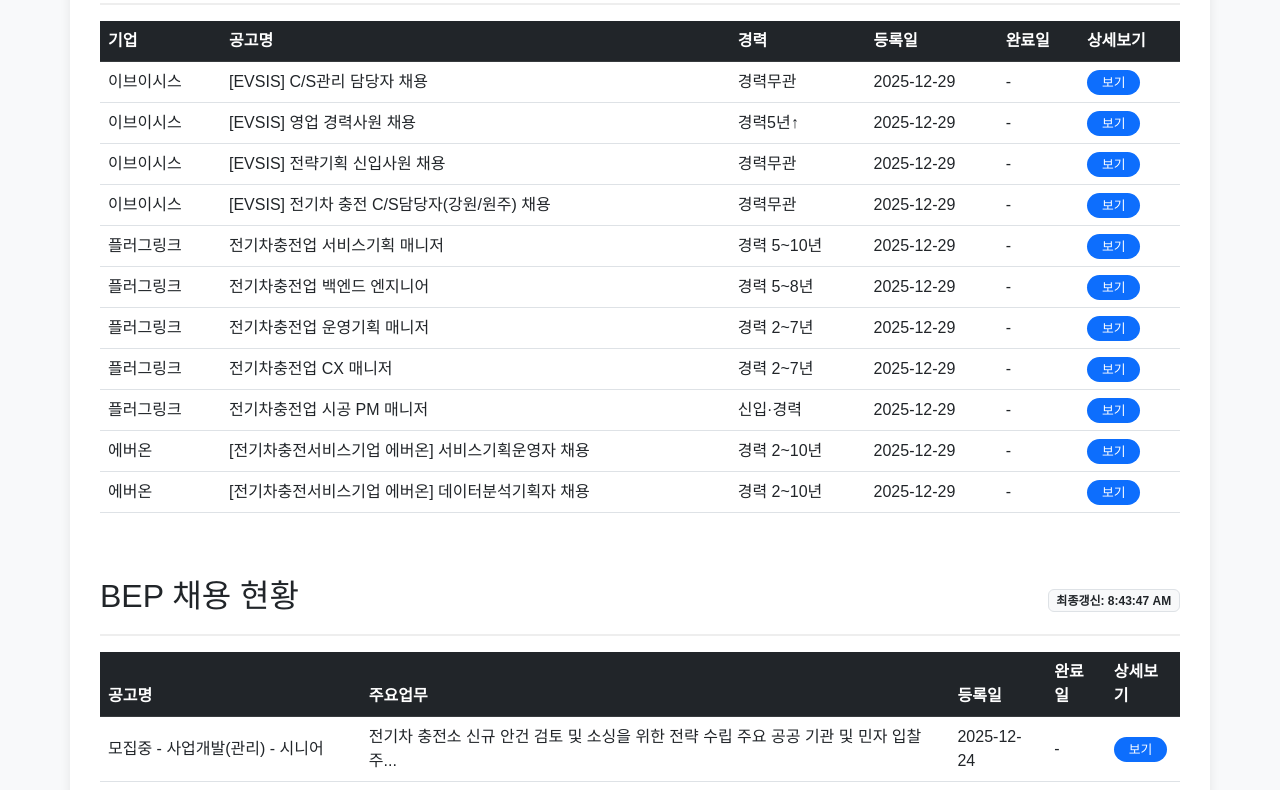
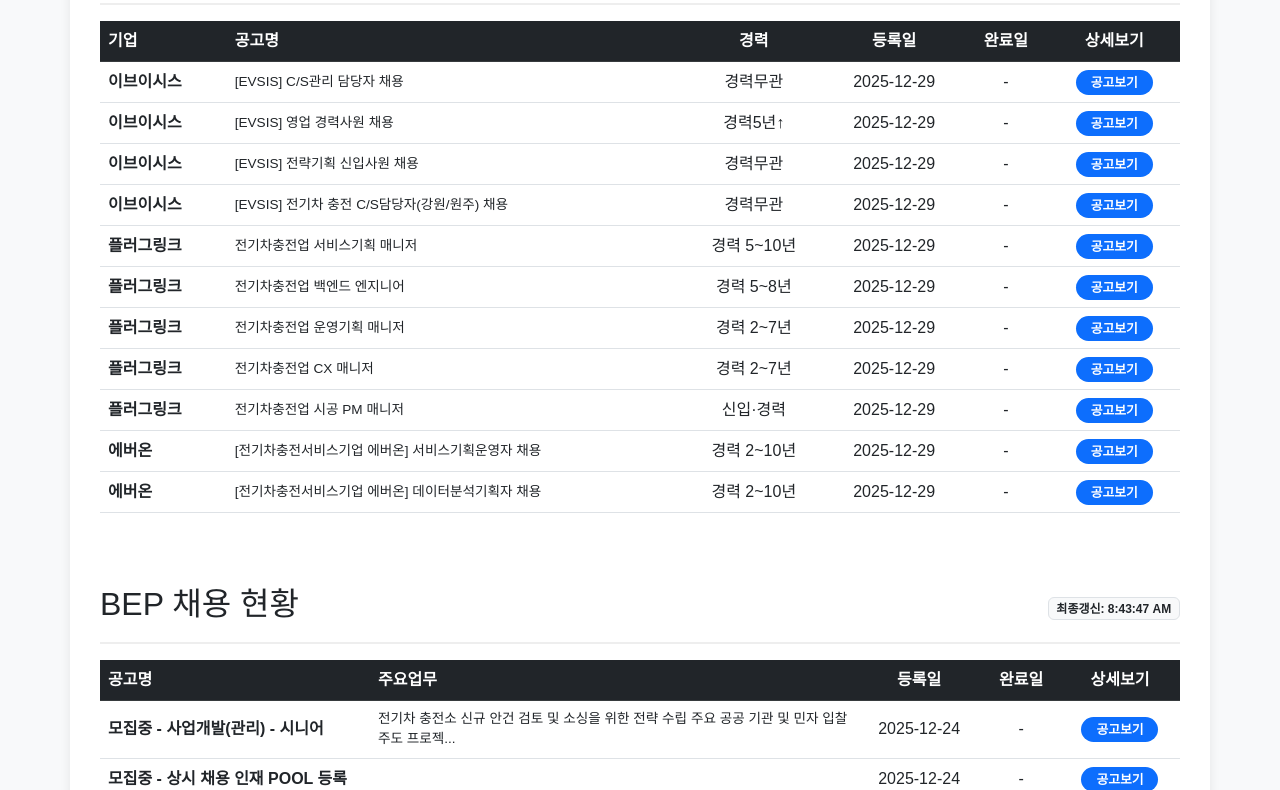
Before and after one commit to ian939/HR-crawler-updated, a plain HTML site: page index.html in a window 1280 px wide. Shown: the part 226-1016 px from the top of the page. Drawn offline with nearby package versions, Linux system fonts and the light colour scheme.

Commit message:
Update index.html

```diff
--- a/index.html
+++ b/index.html
@@ -10,15 +10,28 @@
         body { background-color: #f8f9fa; font-family: 'Pretendard', sans-serif; }
         .container { background: white; padding: 30px; border-radius: 15px; box-shadow: 0 4px 12px rgba(0,0,0,0.08); }
 
-        /* 다운로드 버튼 스타일 */
+        /* 상단 다운로드 섹션 */
         .download-header { background: #e9ecef; padding: 15px; border-radius: 10px; margin-bottom: 25px; display: flex; justify-content: space-between; align-items: center; }
         .btn-download-csv { background-color: #198754; color: white; border: none; border-radius: 8px; padding: 8px 16px; font-weight: 600; cursor: pointer; transition: 0.2s; }
         .btn-download-csv:hover { background-color: #146c43; }
 
+        /* 기업별 음영 색상 (형광 파스텔톤) */
+        .bg-evsis { background-color: rgba(255, 245, 157, 0.4) !important; } /* 노랑 형광 느낌 */
+        .bg-pluglink { background-color: rgba(187, 222, 251, 0.4) !important; } /* 파랑 형광 느낌 */
+        .bg-everon { background-color: rgba(200, 230, 201, 0.4) !important; } /* 초록 형광 느낌 */
+        .bg-default { background-color: rgba(245, 245, 245, 1) !important; }
+
         .header-flex { display: flex; align-items: center; justify-content: space-between; margin-bottom: 1rem; border-bottom: 2px solid #eee; padding-bottom: 10px; }
-        .completed-row { text-decoration: line-through; color: #adb5bd !important; background-color: #fcfcfc; }
-        .btn-link-custom { background-color: #0d6efd; color: white; border-radius: 20px; padding: 5px 15px; text-decoration: none; font-size: 0.8rem; }
-        .section-margin { margin-top: 3rem; }
+
+        /* 완료된 공고 스타일 */
+        .completed-row { text-decoration: line-through !important; color: #adb5bd !important; background-color: #f2f2f2 !important; }
+        .completed-row td { color: #adb5bd !important; border-bottom-color: #eee; }
+        .completed-row .btn-link-custom { background-color: #6c757d; opacity: 0.5; pointer-events: none; }
+
+        .btn-link-custom { background-color: #0d6efd; color: white; border-radius: 20px; padding: 5px 15px; text-decoration: none; font-size: 0.8rem; font-weight: 600; }
+        .job-title { font-weight: 700; color: #2c3e50; }
+        .task-text { font-size: 0.85rem; color: #444; max-width: 450px; line-height: 1.5; }
+        .section-margin { margin-top: 3.5rem; }
     </style>
 </head>
 <body>
@@ -27,8 +40,8 @@
     <div class="download-header">
         <h5 class="mb-0">📥 실시간 데이터 내보내기</h5>
         <div>
-            <button onclick="downloadCSV('saramin')" class="btn-download-csv">경쟁사 데이터 다운로드</button>
-            <button onclick="downloadCSV('bep')" class="btn-download-csv">BEP 데이터 다운로드</button>
+            <button onclick="downloadCSV('saramin')" class="btn-download-csv">경쟁사 CSV 다운로드</button>
+            <button onclick="downloadCSV('bep')" class="btn-download-csv">BEP CSV 다운로드</button>
         </div>
     </div>
 
@@ -37,9 +50,9 @@
         <span class="badge bg-light text-dark border" id="last-update-saramin">확인 중...</span>
     </div>
     <div class="table-responsive">
-        <table class="table table-hover align-middle" id="saramin-table">
+        <table class="table table-hover align-middle">
             <thead class="table-dark">
-                <tr><th>기업</th><th>공고명</th><th>경력</th><th>등록일</th><th>완료일</th><th>상세보기</th></tr>
+                <tr><th>기업</th><th>공고명</th><th class="text-center">경력</th><th class="text-center">등록일</th><th class="text-center">완료일</th><th class="text-center">상세보기</th></tr>
             </thead>
             <tbody id="saramin-table-body"></tbody>
         </table>
@@ -50,9 +63,9 @@
         <span class="badge bg-light text-dark border" id="last-update-bep">확인 중...</span>
     </div>
     <div class="table-responsive">
-        <table class="table table-hover align-middle" id="bep-table">
+        <table class="table table-hover align-middle">
             <thead class="table-dark">
-                <tr><th>공고명</th><th>주요업무</th><th>등록일</th><th>완료일</th><th>상세보기</th></tr>
+                <tr><th style="width: 25%;">공고명</th><th style="width: 45%;">주요업무</th><th class="text-center">등록일</th><th class="text-center">완료일</th><th class="text-center">상세보기</th></tr>
             </thead>
             <tbody id="bep-table-body"></tbody>
         </table>
@@ -65,7 +78,15 @@
 
     let rawData = { saramin: [], bep: [] };
 
-    // 1. 데이터 로드 및 저장
+    // 기업별 색상 매핑 함수
+    function getCompanyClass(companyName) {
+        if (!companyName) return '';
+        if (companyName.includes('이브이시스')) return 'bg-evsis';
+        if (companyName.includes('플러그링크')) return 'bg-pluglink';
+        if (companyName.includes('에버온')) return 'bg-everon';
+        return 'bg-default';
+    }
+
     function init() {
         loadData(SARAMIN_URL, 'saramin-table-body', 'saramin', 'last-update-saramin');
         loadData(BEP_URL, 'bep-table-body', 'bep', 'last-update-bep');
@@ -83,53 +104,65 @@
         });
     }
 
-    // 2. 테이블 렌더링
     function renderTable(data, tbodyId, type) {
         const tbody = document.getElementById(tbodyId);
         tbody.innerHTML = '';
 
-        // 정렬: 진행중 -> 최신순
+        // 정렬: 완료된 항목 하단 배치 및 등록일 최신순
         data.sort((a, b) => {
             const dateA = (type === 'bep' ? a.first_seen : a['first-seen']) || '0';
             const dateB = (type === 'bep' ? b.first_seen : b['first-seen']) || '0';
-            const compA = a.completed_date ? 1 : 0;
-            const compB = b.completed_date ? 1 : 0;
+            const compA = (a.completed_date && a.completed_date.trim() !== "" && a.completed_date !== "-") ? 1 : 0;
+            const compB = (b.completed_date && b.completed_date.trim() !== "" && b.completed_date !== "-") ? 1 : 0;
             return (compA - compB) || (new Date(dateB) - new Date(dateA));
         });
 
         data.forEach(row => {
-            const isCompleted = row.completed_date && row.completed_date.trim() !== "" && row.completed_date !== "-";
+            const compDate = (row.completed_date || "").trim();
+            const isCompleted = compDate !== "" && compDate !== "-";
             const tr = document.createElement('tr');
-            if (isCompleted) tr.className = 'completed-row';
+
+            // 상태 및 기업에 따른 클래스 부여
+            if (isCompleted) {
+                tr.className = 'completed-row';
+            } else if (type === 'saramin') {
+                tr.className = getCompanyClass(row['기업명']);
+            }
 
             if (type === 'saramin') {
-                tr.innerHTML = `<td>${row['기업명']}</td><td>${row['공고명']}</td><td>${row['경력']}</td><td>${row['first-seen']}</td><td>${row.completed_date || '-'}</td><td><a href="${row.URL}" target="_blank" class="btn-link-custom">보기</a></td>`;
+                tr.innerHTML = `
+                    <td class="job-title">${row['기업명'] || '-'}</td>
+                    <td class="task-text">${row['공고명'] || '-'}</td>
+                    <td class="text-center">${row['경력'] || '-'}</td>
+                    <td class="text-center">${row['first-seen'] || '-'}</td>
+                    <td class="text-center">${compDate || '-'}</td>
+                    <td class="text-center"><a href="${row.URL}" target="_blank" class="btn-link-custom">공고보기</a></td>
+                `;
             } else {
-                tr.innerHTML = `<td>${row['공고명']}</td><td>${(row['주요업무'] || '').substring(0,50)}...</td><td>${row.first_seen}</td><td>${row.completed_date || '-'}</td><td><a href="${row['상세URL']}" target="_blank" class="btn-link-custom">보기</a></td>`;
+                const task = row['주요업무'] || "";
+                const taskSummary = task.length > 55 ? task.substring(0, 55) + '...' : task;
+                tr.innerHTML = `
+                    <td class="job-title">${row['공고명'] || '-'}</td>
+                    <td class="task-text" title="${task}">${taskSummary}</td>
+                    <td class="text-center">${row.first_seen || '-'}</td>
+                    <td class="text-center">${compDate || '-'}</td>
+                    <td class="text-center"><a href="${row['상세URL']}" target="_blank" class="btn-link-custom">공고보기</a></td>
+                `;
             }
             tbody.appendChild(tr);
         });
     }
 
-    // 3. CSV 다운로드 기능 (핵심!)
     function downloadCSV(type) {
         const data = rawData[type];
         if (!data || data.length === 0) return alert("데이터가 없습니다.");
-
-        // PapaParse를 사용하여 JSON을 CSV 문자열로 변환
         const csv = Papa.unparse(data);
-
-        // 한글 깨짐 방지를 위한 BOM 추가
         const blob = new Blob(["\ufeff" + csv], { type: 'text/csv;charset=utf-8;' });
         const link = document.createElement("a");
         const url = URL.createObjectURL(blob);
-
         link.setAttribute("href", url);
-        link.setAttribute("download", `${type}_recruit_data_${new Date().toLocaleDateString()}.csv`);
-        link.style.visibility = 'hidden';
-        document.body.appendChild(link);
+        link.setAttribute("download", `${type}_채용현황_${new Date().toISOString().slice(0,10)}.csv`);
         link.click();
-        document.body.removeChild(link);
     }
 
     init();
```
